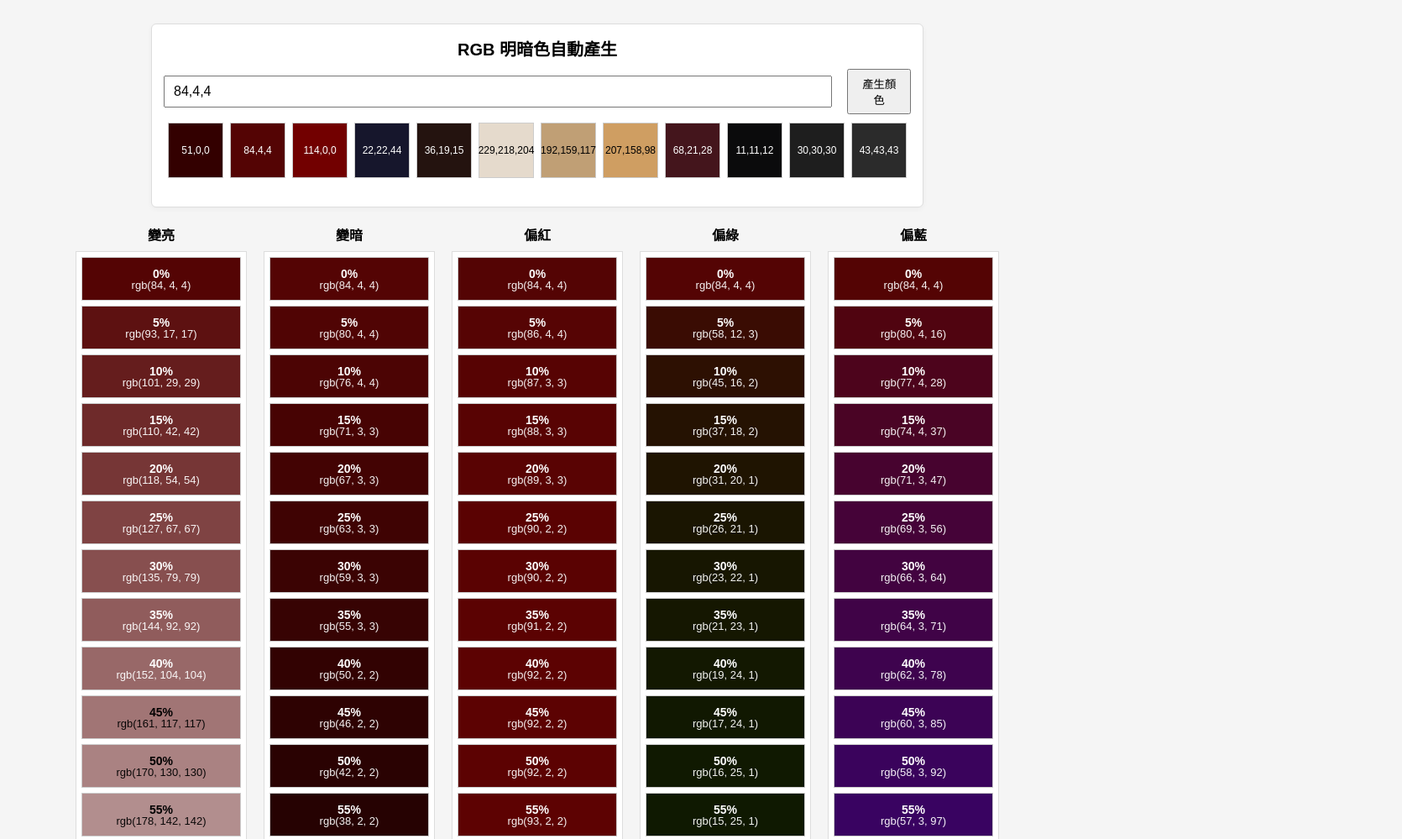
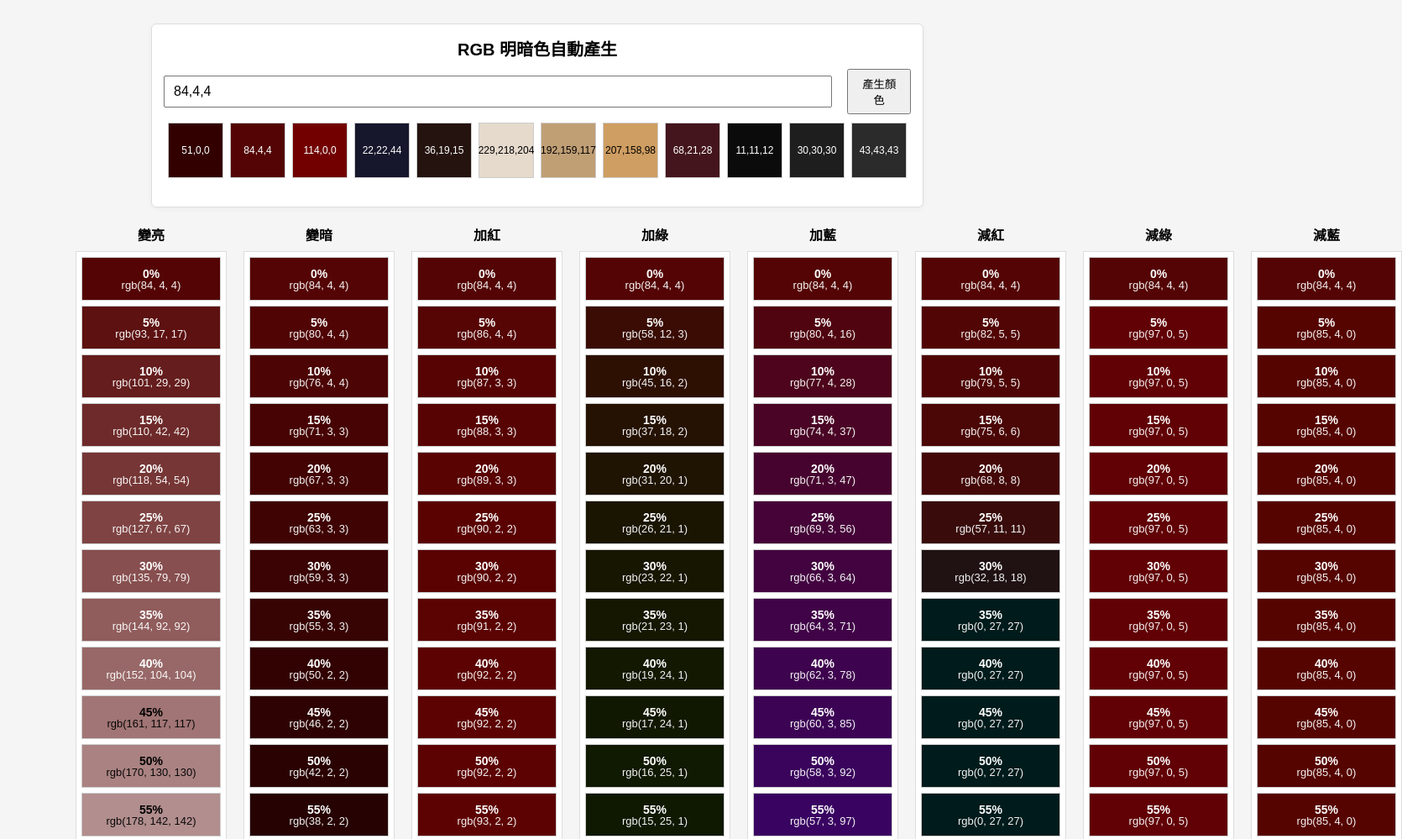
Before and after one commit to mizfeng/color_lightness_viewer, a plain HTML site: page index.html in a window 1280 px wide. Shown: the top 999 px of the page at 84% size, 1670 px wide, since content can reach past the window. Drawn offline with Linux system fonts and the light colour scheme.

Commit message:
feat: 新增減色功能，允許用戶調整顏色的減少量

```diff
--- a/index.html
+++ b/index.html
@@ -283,18 +283,33 @@
       </div>
 
       <div class="bar-column">
-        <div class="bar-label">偏紅</div>
+        <div class="bar-label">加紅</div>
         <div class="bar" id="redBar"></div>
       </div>
 
       <div class="bar-column">
-        <div class="bar-label">偏綠</div>
+        <div class="bar-label">加綠</div>
         <div class="bar" id="greenBar"></div>
       </div>
 
       <div class="bar-column">
-        <div class="bar-label">偏藍</div>
+        <div class="bar-label">加藍</div>
         <div class="bar" id="blueBar"></div>
+      </div>
+
+      <div class="bar-column">
+        <div class="bar-label">減紅</div>
+        <div class="bar" id="minusRedBar"></div>
+      </div>
+
+      <div class="bar-column">
+        <div class="bar-label">減綠</div>
+        <div class="bar" id="minusGreenBar"></div>
+      </div>
+
+      <div class="bar-column">
+        <div class="bar-label">減藍</div>
+        <div class="bar" id="minusBlueBar"></div>
       </div>
     </div>
   </div>
@@ -382,12 +397,18 @@
       const redBar = document.getElementById('redBar');
       const greenBar = document.getElementById('greenBar');
       const blueBar = document.getElementById('blueBar');
+      const minusRedBar = document.getElementById('minusRedBar');
+      const minusGreenBar = document.getElementById('minusGreenBar');
+      const minusBlueBar = document.getElementById('minusBlueBar');
       if (input === '') {
         darkBar.innerHTML = '';
         lightBar.innerHTML = '';
         redBar.innerHTML = '';
         greenBar.innerHTML = '';
         blueBar.innerHTML = '';
+        if (minusRedBar) minusRedBar.innerHTML = '';
+        if (minusGreenBar) minusGreenBar.innerHTML = '';
+        if (minusBlueBar) minusBlueBar.innerHTML = '';
         return;
       }
       const parts = input.split(',').map(v => parseInt(v.trim()));
@@ -401,6 +422,9 @@
       redBar.innerHTML = '';
       greenBar.innerHTML = '';
       blueBar.innerHTML = '';
+      if (minusRedBar) minusRedBar.innerHTML = '';
+      if (minusGreenBar) minusGreenBar.innerHTML = '';
+      if (minusBlueBar) minusBlueBar.innerHTML = '';
       for (let p = 0; p <= 100; p += 5) {
         const kDark = 1 - p / 100;
         const dr = clamp(r * kDark);
@@ -420,6 +444,14 @@
         greenBar.appendChild(createBarSwatch(i + '%', gr, gg, gb));
         const [br, bg, bb] = adjustPreserveLuminance(r, g, b, 0, 0, amount);
         blueBar.appendChild(createBarSwatch(i + '%', br, bg, bb));
+
+        // 減色（用負的 amount）
+        const [mrr, mrg, mrb] = adjustPreserveLuminance(r, g, b, -amount, 0, 0);
+        if (minusRedBar) minusRedBar.appendChild(createBarSwatch(i + '%', mrr, mrg, mrb));
+        const [mgr, mgg, mgb] = adjustPreserveLuminance(r, g, b, 0, -amount, 0);
+        if (minusGreenBar) minusGreenBar.appendChild(createBarSwatch(i + '%', mgr, mgg, mgb));
+        const [mbr, mbg, mbb] = adjustPreserveLuminance(r, g, b, 0, 0, -amount);
+        if (minusBlueBar) minusBlueBar.appendChild(createBarSwatch(i + '%', mbr, mbg, mbb));
       }
     }
 
```
